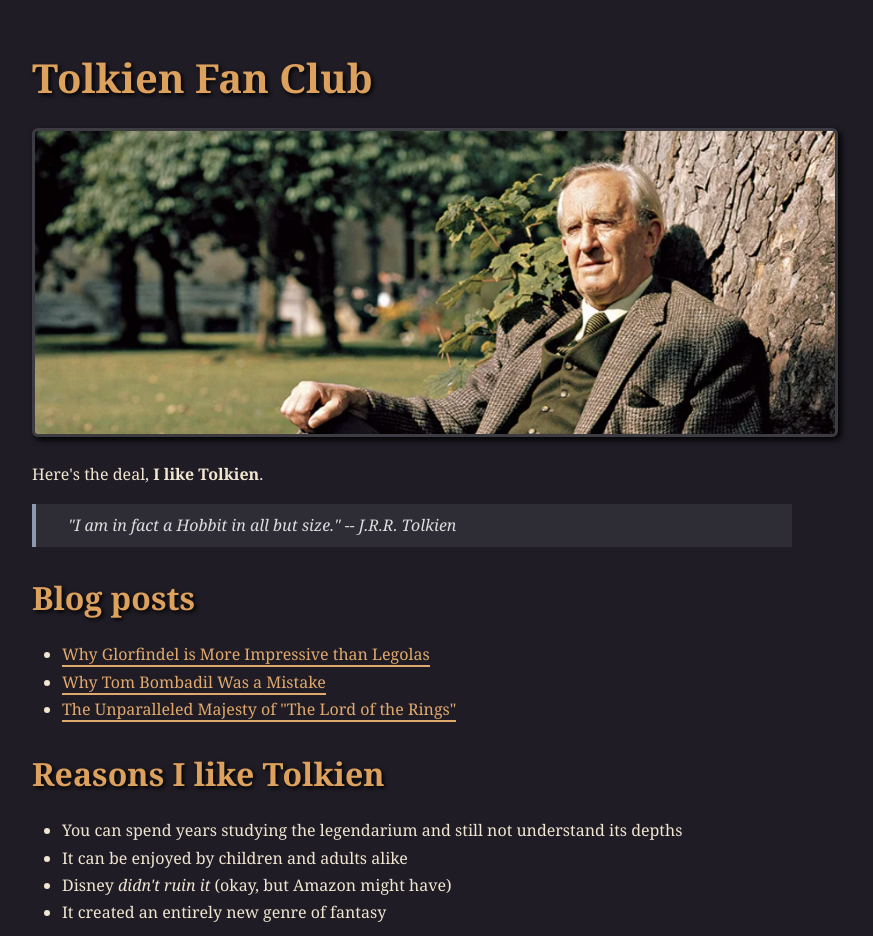
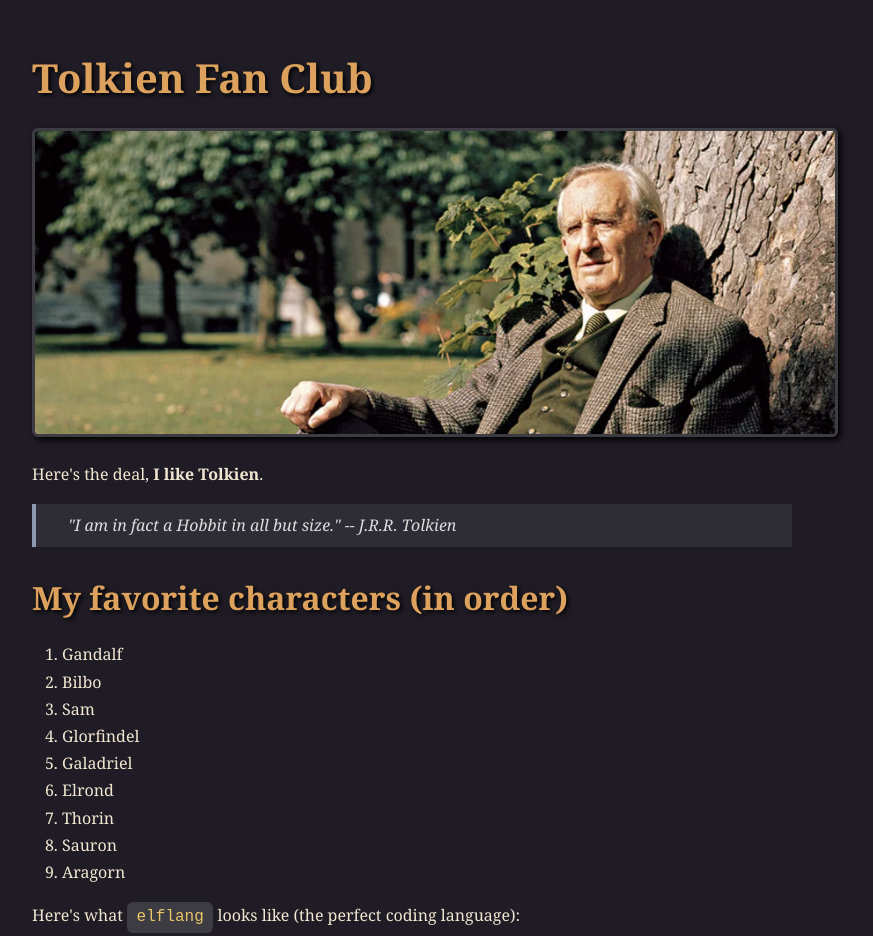
Before and after one commit to ForgeRoot/static-site-generator, a plain HTML site: page docs/index.html in a window 1280 px wide. Shown: the top 936 px of the page, without its empty margins (208-1081 px from the left). Drawn offline with Linux system fonts and the light colour scheme.

Commit message:
changed the index and build.sh

```diff
--- a/docs/index.html
+++ b/docs/index.html
@@ -8,7 +8,7 @@
   </head>
 
   <body>
-    <article><div><h1>Tolkien Fan Club</h1><p><img src="/static-site-generator/images/tolkien.png" alt="JRR Tolkien sitting" /></p><p>Here's the deal, <b>I like Tolkien</b>.</p><blockquote>"I am in fact a Hobbit in all but size."  -- J.R.R. Tolkien</blockquote><h2>Blog posts</h2><ul><li><a href="/static-site-generator/blog/glorfindel">Why Glorfindel is More Impressive than Legolas</a></li><li><a href="/static-site-generator/blog/tom">Why Tom Bombadil Was a Mistake</a></li><li><a href="/static-site-generator/blog/majesty">The Unparalleled Majesty of "The Lord of the Rings"</a></li></ul><h2>Reasons I like Tolkien</h2><ul><li>You can spend years studying the legendarium and still not understand its depths</li><li>It can be enjoyed by children and adults alike</li><li>Disney <i>didn't ruin it</i> (okay, but Amazon might have)</li><li>It created an entirely new genre of fantasy</li></ul><h2>My favorite characters (in order)</h2><ol><li>Gandalf</li><li>Bilbo</li><li>Sam</li><li>Glorfindel</li><li>Galadriel</li><li>Elrond</li><li>Thorin</li><li>Sauron</li><li>Aragorn</li></ol><p>Here's what <code>elflang</code> looks like (the perfect coding language):</p><pre><code>func main(){
+    <article><div><h1>Tolkien Fan Club</h1><p><img src="/static-site-generator/images/tolkien.png" alt="JRR Tolkien sitting" /></p><p>Here's the deal, <b>I like Tolkien</b>.</p><blockquote>"I am in fact a Hobbit in all but size."  -- J.R.R. Tolkien</blockquote><p><!-- ## Blog posts</p><ul><li><a href="/static-site-generator/blog/glorfindel">Why Glorfindel is More Impressive than Legolas</a></li><li><a href="/static-site-generator/blog/tom">Why Tom Bombadil Was a Mistake</a></li><li><a href="/static-site-generator/blog/majesty">The Unparalleled Majesty of "The Lord of the Rings"</a></li></ul><h2>Reasons I like Tolkien</h2><ul><li>You can spend years studying the legendarium and still not understand its depths</li><li>It can be enjoyed by children and adults alike</li><li>Disney <i>didn't ruin it</i> (okay, but Amazon might have)</li><li>It created an entirely new genre of fantasy --></li></ul><h2>My favorite characters (in order)</h2><ol><li>Gandalf</li><li>Bilbo</li><li>Sam</li><li>Glorfindel</li><li>Galadriel</li><li>Elrond</li><li>Thorin</li><li>Sauron</li><li>Aragorn</li></ol><p>Here's what <code>elflang</code> looks like (the perfect coding language):</p><pre><code>func main(){
     fmt.Println("Aiya, Ambar!")
 }
 </code></pre><p>Want to get in touch? <a href="/static-site-generator/contact">Contact me here</a>.</p><p>This site was generated with a custom-built <a href="https://www.boot.dev/courses/build-static-site-generator-python">static site generator</a> from the course on <a href="https://www.boot.dev">Boot.dev</a>.</p></div></article>
```
Also changed, not shown: 2 other files.
